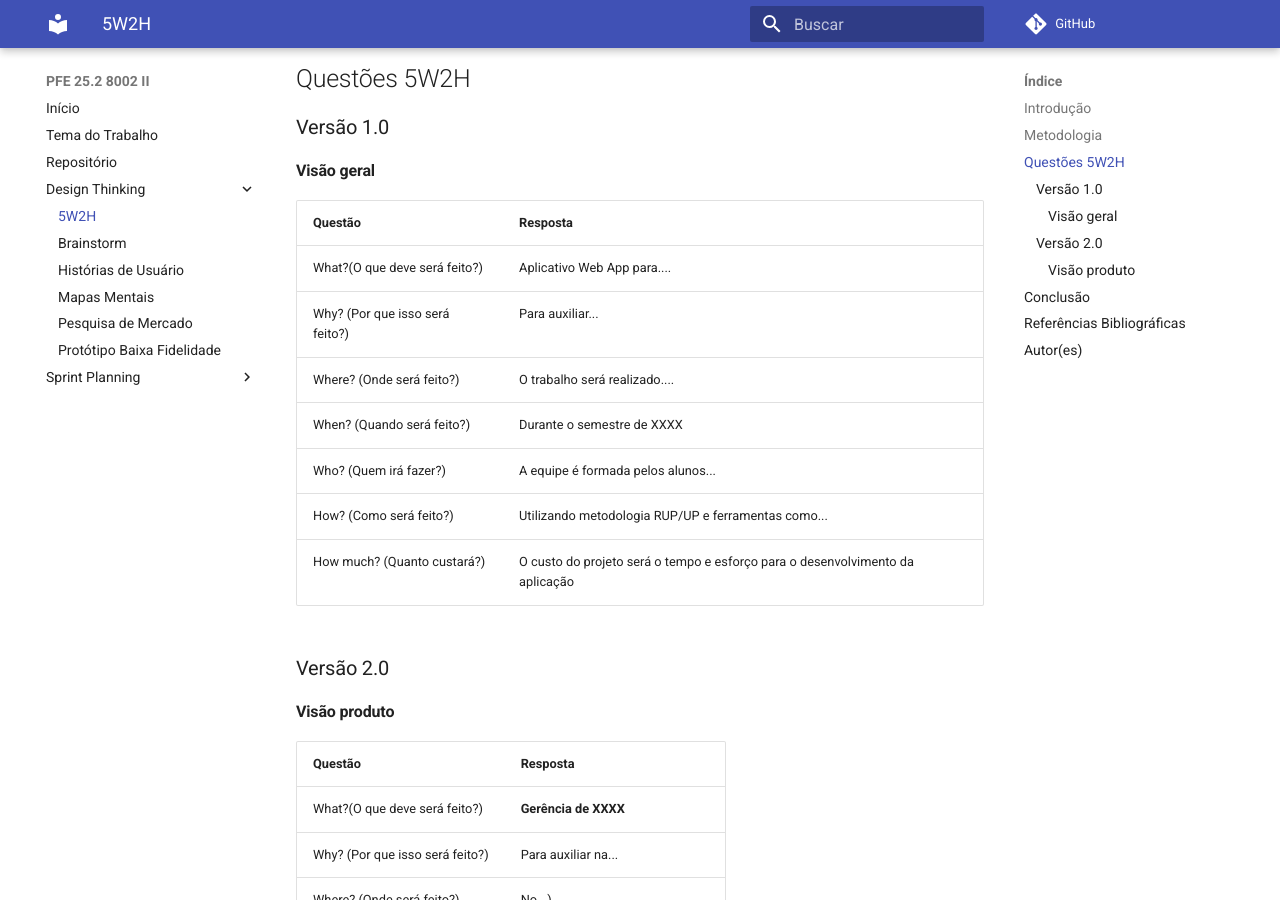
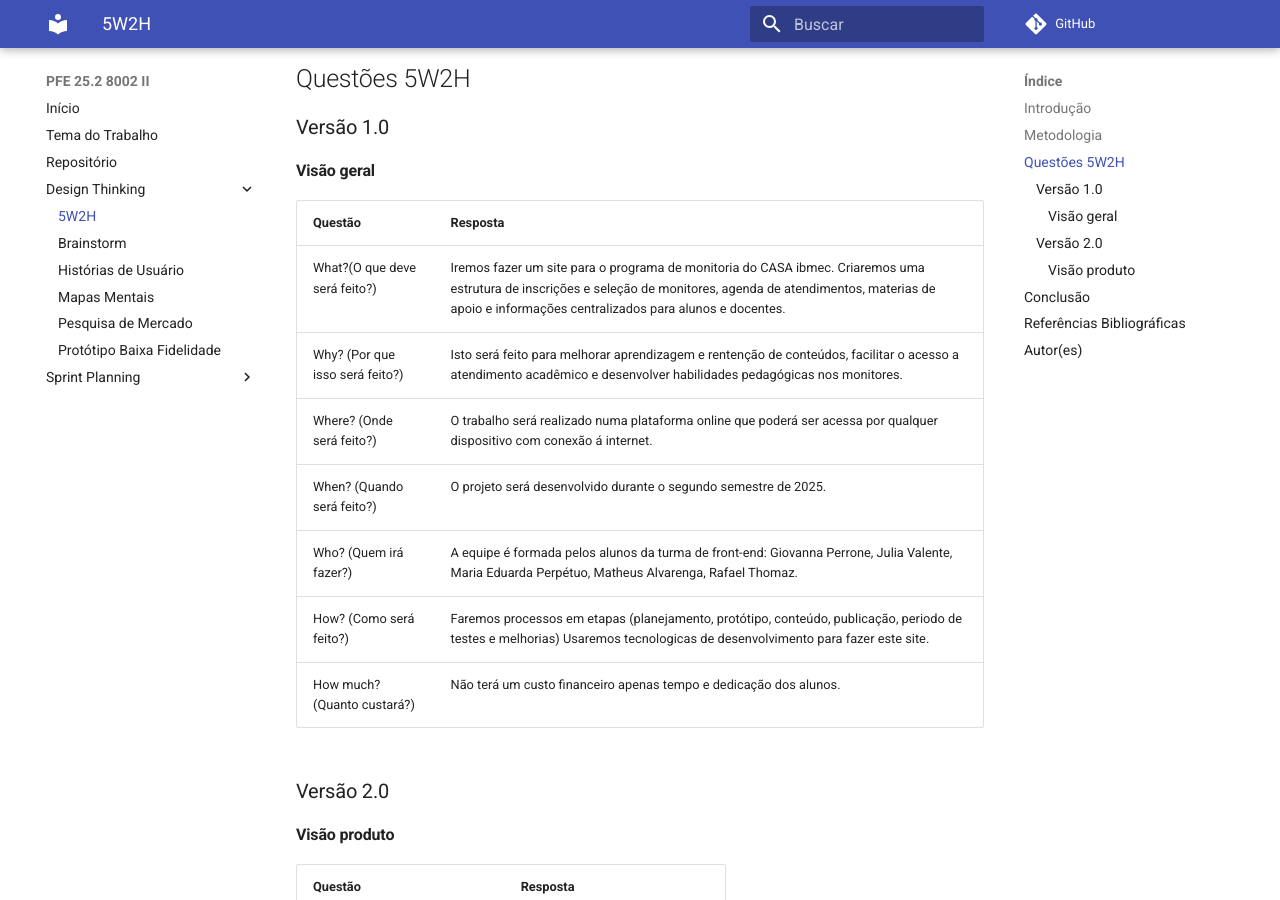
Before and after one commit to Projetos-de-Extensao/PFE_25.2_8002_II, an MkDocs documentation site: the page built from docs/design-thinking/5w2h.md, in a window 1280 px wide and 900 px high, scrolled down 505 px. Built offline with MkDocs 1.6.1 and Material for MkDocs 9.7.7, drawn with Linux system fonts in a browser that asks for light colours; comment, search, counter and statistics services are not loaded.

Commit message:
Fiz a visao geral do 5W2H

```diff
--- a/docs/design-thinking/5w2h.md
+++ b/docs/design-thinking/5w2h.md
@@ -19,13 +19,13 @@ A equipe se reuniu para esclarecimento sobre o tema do projeto, a partir dos pon
 
 |Questão|Resposta|
 |-------|--------|
-|What?(O que deve será feito?)|Aplicativo Web App para.... |
-|Why? (Por que isso será feito?)|Para auxiliar...|
-|Where? (Onde será feito?)|O trabalho será realizado....|
-|When? (Quando será feito?)|Durante o semestre de XXXX|
-|Who? (Quem irá fazer?)|A equipe é formada pelos alunos...|
-|How? (Como será feito?)|Utilizando metodologia RUP/UP e ferramentas como...|
-|How much? (Quanto custará?)|O custo do projeto será o tempo e esforço para o desenvolvimento da aplicação|
+|What?(O que deve será feito?)| Iremos fazer um site para o programa de monitoria do CASA ibmec. Criaremos uma estrutura de inscrições e seleção de monitores, agenda de atendimentos, materias de apoio e informações centralizados para alunos e docentes. |
+|Why? (Por que isso será feito?)| Isto será feito para melhorar aprendizagem e rentenção de conteúdos, facilitar o acesso a atendimento acadêmico e desenvolver habilidades pedagógicas nos monitores.|
+|Where? (Onde será feito?)|O trabalho será realizado numa plataforma online que poderá ser acessa por qualquer dispositivo com conexão á internet.|
+|When? (Quando será feito?)|O projeto será desenvolvido durante o segundo semestre de 2025. |
+|Who? (Quem irá fazer?)|A equipe é formada pelos alunos da turma de front-end: Giovanna Perrone, Julia Valente, Maria Eduarda Perpétuo, Matheus Alvarenga, Rafael Thomaz. |
+|How? (Como será feito?)| Faremos processos em etapas (planejamento, protótipo, conteúdo, publicação, periodo de testes e melhorias) Usaremos tecnologicas de desenvolvimento para fazer este site. |
+|How much? (Quanto custará?)|Não terá um custo financeiro apenas tempo e dedicação dos alunos. |
 
 
 ### Versão 2.0
```
